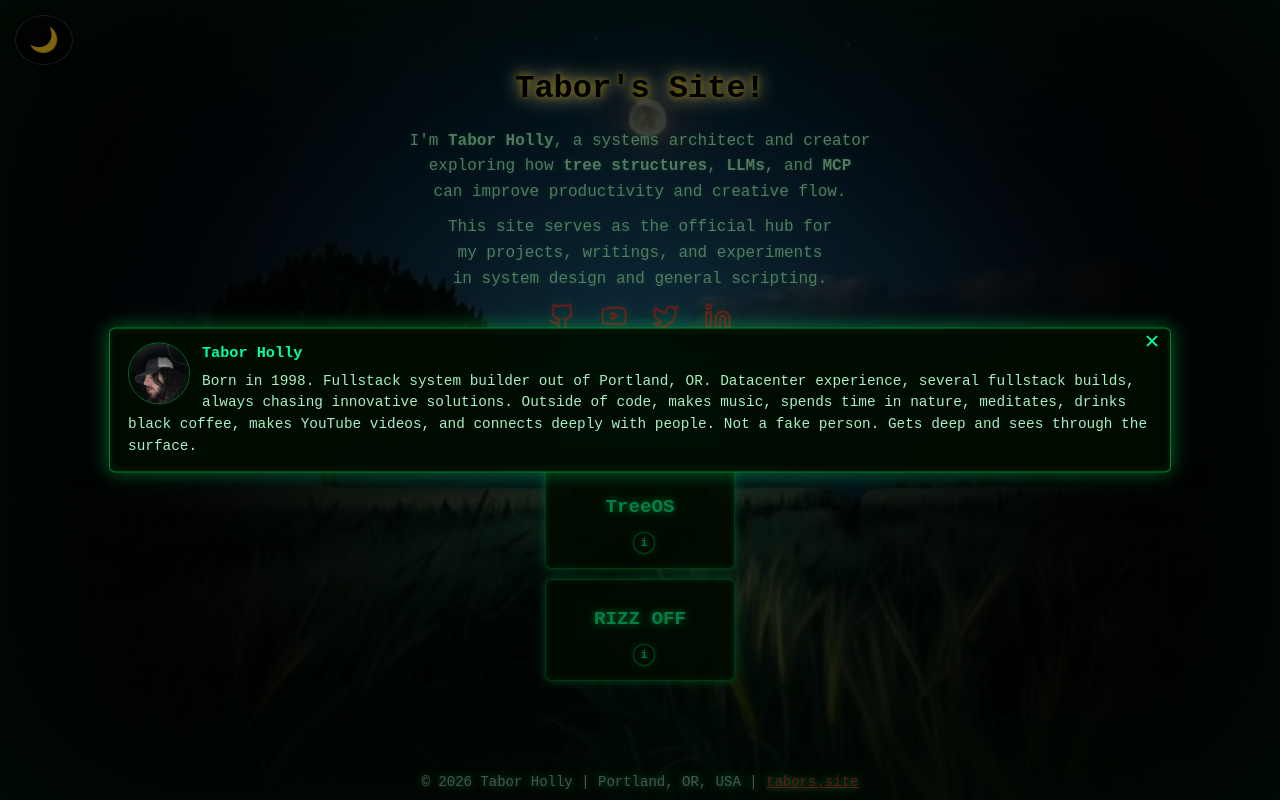
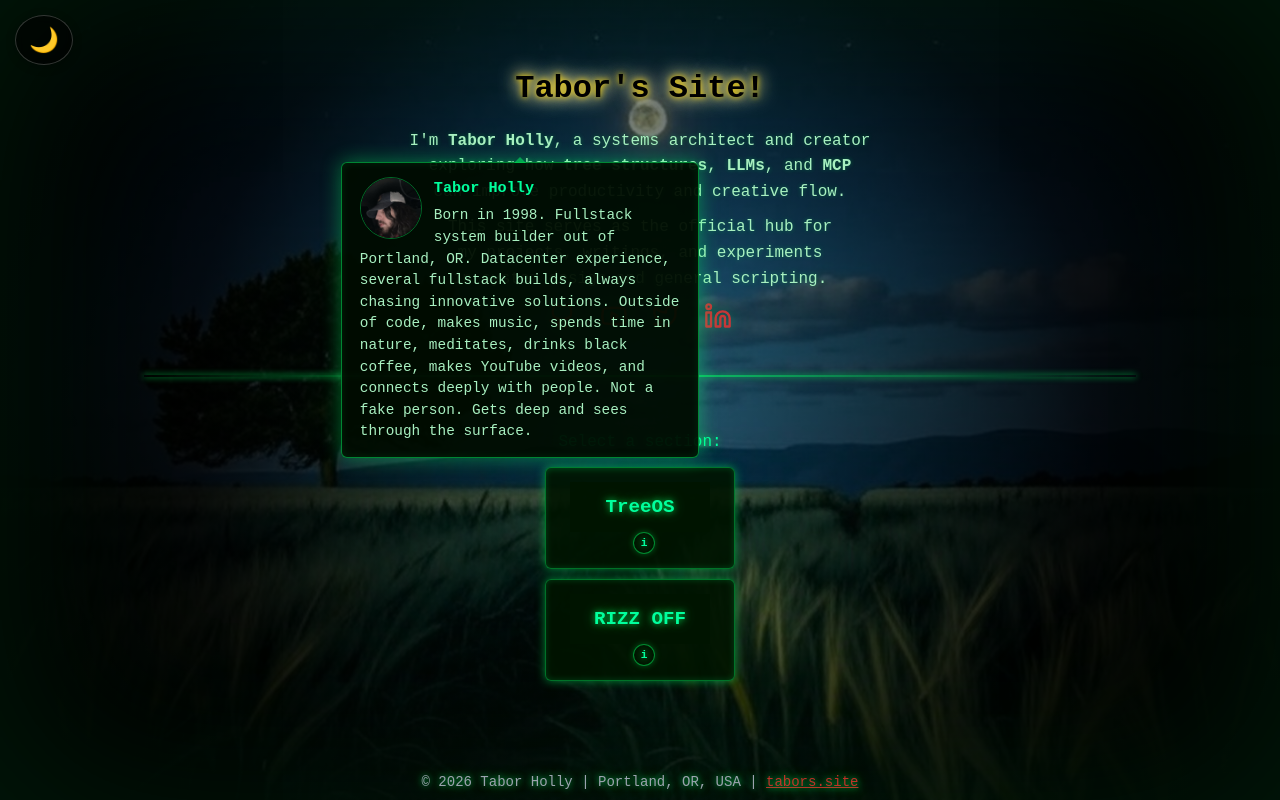
Before and after one commit to Tabors-Site/Root, a React (Vite) app in the folder frontend/: page / in a window 1280 px wide. Both pictures are taken after a click on the button "Tabor Holly". Built offline with nearby package versions, Linux system fonts and the light colour scheme.

Commit message:
fix popups

```diff
--- a/frontend/src/components/InfoPopover.css
+++ b/frontend/src/components/InfoPopover.css
@@ -169,13 +169,8 @@
   z-index: 9998;
 }
 
-/* Mobile overrides */
-@media (hover: none) {
-  .info-trigger {
-    cursor: pointer;
-  }
-
-  .info-popover {
+/* Centered mode for narrow screens */
+.info-popover.centered {
   max-width: 92vw;
   min-width: 80vw;
   top: 50% !important;
@@ -183,7 +178,6 @@
   transform: translate(-50%, -50%) !important;
 }
 
-  .info-popover::after {
+.info-popover.centered::after {
   display: none;
 }
-}
--- a/frontend/src/components/InfoPopover.jsx
+++ b/frontend/src/components/InfoPopover.jsx
@@ -3,57 +3,58 @@ import ReactDOM from "react-dom";
 import "./InfoPopover.css";
 
 const canHover = typeof window !== "undefined" && window.matchMedia("(hover: hover)").matches;
+const NARROW_BREAKPOINT = 600;
 
 const InfoPopover = ({ children, content, title, image, visitUrl, side }) => {
   const [isOpen, setIsOpen] = useState(false);
-  const [position, setPosition] = useState({ top: 0, left: 0 });
-  const [placement, setPlacement] = useState("above");
   const triggerRef = useRef(null);
   const popoverRef = useRef(null);
   const leaveTimer = useRef(null);
+  const posRef = useRef({ top: 0, left: 0, placement: "above", narrow: false });
 
-  const calculatePosition = useCallback(() => {
+  const computeLayout = useCallback(() => {
+    const narrow = window.innerWidth < NARROW_BREAKPOINT;
+    if (narrow) {
+      posRef.current = { top: 0, left: 0, placement: "centered", narrow: true };
+      return;
+    }
     if (!triggerRef.current) return;
     const rect = triggerRef.current.getBoundingClientRect();
     const popoverWidth = 320;
     const popoverHeight = 160;
     const gap = 12;
-
-    let top, left;
+    let top, left, placement;
 
     if (side) {
-      // Position to the right or left of the trigger
       top = rect.top + rect.height / 2 - popoverHeight / 2;
       top = Math.max(10, Math.min(top, window.innerHeight - popoverHeight - 10));
-
       if (rect.right + gap + popoverWidth < window.innerWidth - 10) {
         left = rect.right + gap;
-        setPlacement("right");
+        placement = "right";
       } else {
         left = rect.left - popoverWidth - gap;
-        setPlacement("left");
+        placement = "left";
       }
     } else {
-      // Position above or below the trigger
       if (rect.top > popoverHeight + gap) {
         top = rect.top - popoverHeight - gap;
-        setPlacement("above");
+        placement = "above";
       } else {
         top = rect.bottom + gap;
-        setPlacement("below");
+        placement = "below";
       }
       left = rect.left + rect.width / 2 - popoverWidth / 2;
       left = Math.max(10, Math.min(left, window.innerWidth - popoverWidth - 10));
     }
 
-    setPosition({ top, left });
+    posRef.current = { top, left, placement, narrow: false };
   }, [side]);
 
   const open = useCallback(() => {
     clearTimeout(leaveTimer.current);
-    calculatePosition();
+    computeLayout();
     setIsOpen(true);
-  }, [calculatePosition]);
+  }, [computeLayout]);
 
   const close = useCallback(() => {
     setIsOpen(false);
@@ -67,17 +68,17 @@ const InfoPopover = ({ children, content, title, image, visitUrl, side }) => {
     clearTimeout(leaveTimer.current);
   }, []);
 
-  // Close on scroll (desktop)
+  // Close on scroll (wide screens)
   useEffect(() => {
-    if (!isOpen || !canHover) return;
+    if (!isOpen || posRef.current.narrow) return;
     const handleScroll = () => close();
     window.addEventListener("scroll", handleScroll, true);
     return () => window.removeEventListener("scroll", handleScroll, true);
   }, [isOpen, close]);
 
-  // Close on click outside (mobile)
+  // Close on click outside
   useEffect(() => {
-    if (!isOpen || canHover) return;
+    if (!isOpen) return;
     const handleOutside = (e) => {
       if (
         triggerRef.current && !triggerRef.current.contains(e.target) &&
@@ -94,27 +95,42 @@ const InfoPopover = ({ children, content, title, image, visitUrl, side }) => {
     };
   }, [isOpen, close]);
 
+  const handleMouseEnter = useCallback(() => {
+    if (window.innerWidth < NARROW_BREAKPOINT) return;
+    open();
+  }, [open]);
+
+  const handleMouseLeave = useCallback(() => {
+    if (window.innerWidth < NARROW_BREAKPOINT) return;
+    delayedClose();
+  }, [delayedClose]);
+
   const handleTriggerClick = (e) => {
-    if (!canHover) {
+    if (!canHover || window.innerWidth < NARROW_BREAKPOINT) {
       e.preventDefault();
       e.stopPropagation();
-      setIsOpen((prev) => !prev);
-      if (!isOpen) calculatePosition();
+      if (isOpen) {
+        close();
+      } else {
+        open();
+      }
     }
   };
 
+  const { top, left, placement, narrow } = posRef.current;
+
   const popoverContent = (
     <>
-      {!canHover && isOpen && <div className="info-popover-backdrop" onClick={close} />}
+      {narrow && isOpen && <div className="info-popover-backdrop" onClick={close} />}
       {isOpen && (
         <div
           ref={popoverRef}
           className={`info-popover ${placement}`}
-          style={canHover ? { top: position.top, left: position.left } : undefined}
-          onMouseEnter={canHover ? cancelClose : undefined}
-          onMouseLeave={canHover ? delayedClose : undefined}
+          style={!narrow ? { top, left } : undefined}
+          onMouseEnter={!narrow ? cancelClose : undefined}
+          onMouseLeave={!narrow ? handleMouseLeave : undefined}
         >
-          {!canHover && (
+          {narrow && (
             <button className="info-popover-close" onClick={close}>
               ✕
             </button>
@@ -137,8 +153,8 @@ const InfoPopover = ({ children, content, title, image, visitUrl, side }) => {
       <span
         ref={triggerRef}
         className="info-trigger"
-        onMouseEnter={canHover ? open : undefined}
-        onMouseLeave={canHover ? delayedClose : undefined}
+        onMouseEnter={canHover ? handleMouseEnter : undefined}
+        onMouseLeave={canHover ? handleMouseLeave : undefined}
         onClick={handleTriggerClick}
         role="button"
         tabIndex={0}
```
Lines whose indentation alone changed are shown as unchanged.
